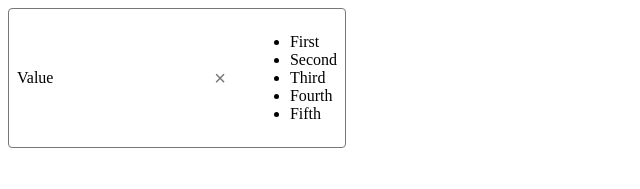
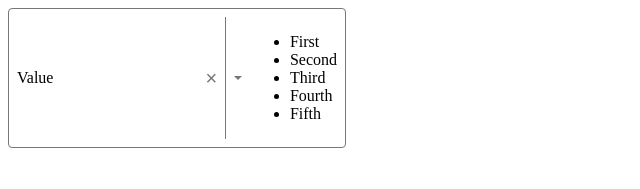
Before and after one commit to dthackray/react-select, a React (Vite) app: page / in a window 1280 px wide. Shown: the top 189 px of the page, without its empty margins (0-640 px from the left). Built offline with nearby package versions, Linux system fonts and the light colour scheme.

Commit message:
Add styles to divider and caret
Signed-off-by: Dan Thackray <djthackray@gmail.com>

```diff
--- a/src/select.module.css
+++ b/src/select.module.css
@@ -33,3 +33,15 @@
 .clear-btn:hover {
     color: #333;
 }
+
+.divider {
+    background-color: #777;
+    align-self: stretch;
+    width: .05em;
+}
+
+.caret {
+    translate: 0 25%;
+    border: .25em solid transparent;
+    border-top-color: #777
+}
```
